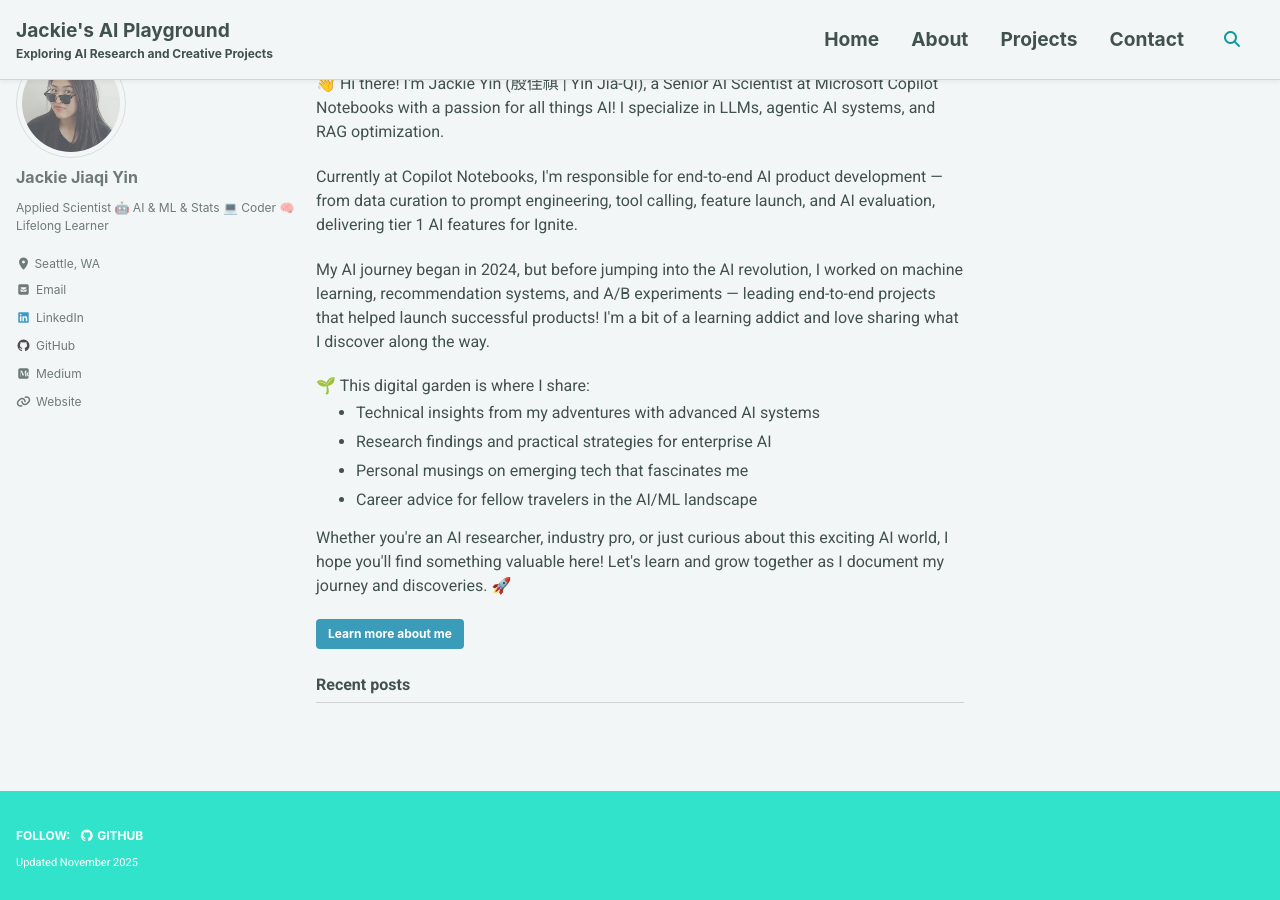
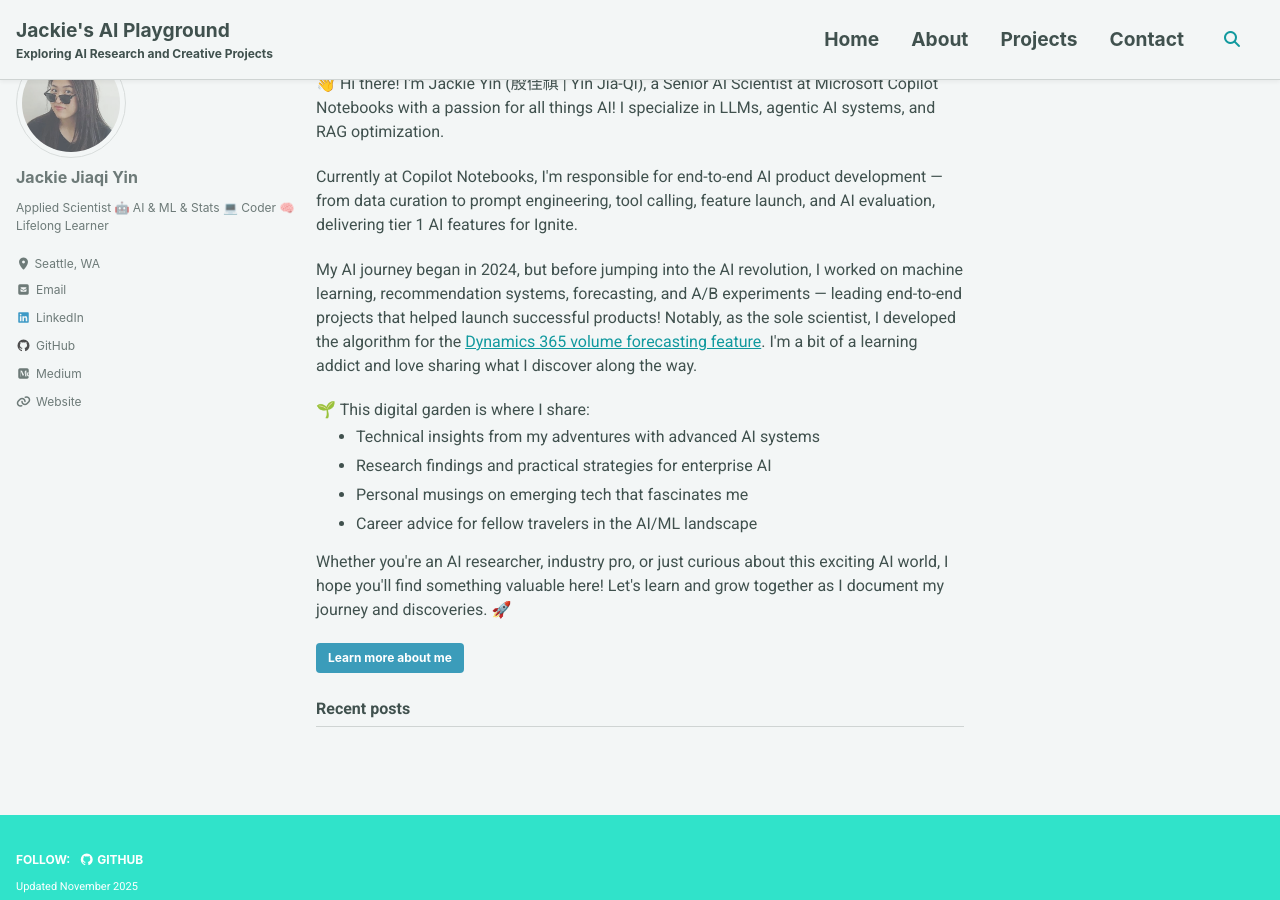
Before and after one commit to jackie-jiaqi-yin/jackie-jiaqi-yin.github.io, a Jekyll site: the page built from index.html, in a window 1280 px wide and 900 px high, scrolled down 923 px. Built offline with Jekyll 4.4.1, drawn with Linux system fonts in a browser that asks for light colours; cached includes are drawn as plain includes; the list of posts is cut into pages by our own code.

Commit message:
Update personal journey description to include development of Dynamics 365 volume forecasting feature

```diff
--- a/index.html
+++ b/index.html
@@ -82,7 +82,7 @@
 
   <p>Currently at Copilot Notebooks, I'm responsible for end-to-end AI product development — from data curation to prompt engineering, tool calling, feature launch, and AI evaluation, delivering tier 1 AI features for Ignite.</p>
 
-  <p>My AI journey began in 2024, but before jumping into the AI revolution, I worked on machine learning, recommendation systems, and A/B experiments — leading end-to-end projects that helped launch successful products! I'm a bit of a learning addict and love sharing what I discover along the way.</p>
+  <p>My AI journey began in 2024, but before jumping into the AI revolution, I worked on machine learning, recommendation systems, forecasting, and A/B experiments — leading end-to-end projects that helped launch successful products! Notably, as the sole scientist, I developed the algorithm for the <a href="https://learn.microsoft.com/en-us/dynamics365/customer-service/use/use-volume-forecasting">Dynamics 365 volume forecasting feature</a>. I'm a bit of a learning addict and love sharing what I discover along the way.</p>
 
   <p>🌱 This digital garden is where I share:</p>
   <ul>
```
